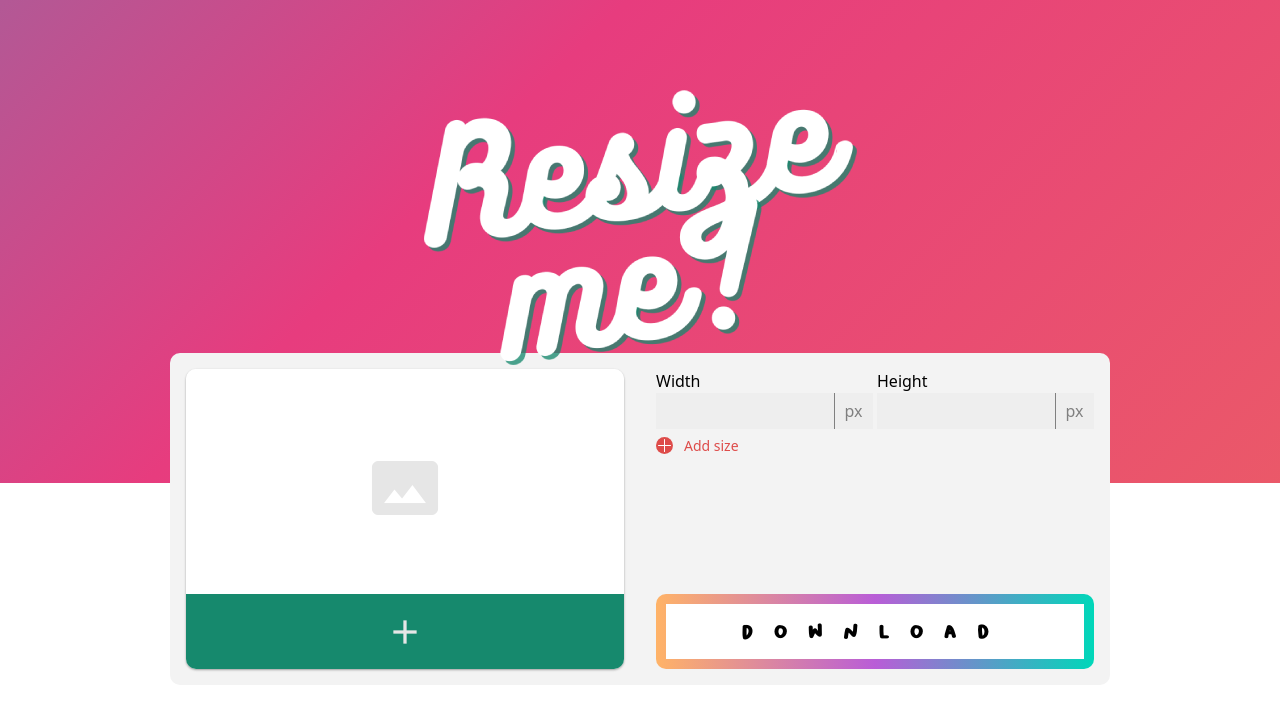
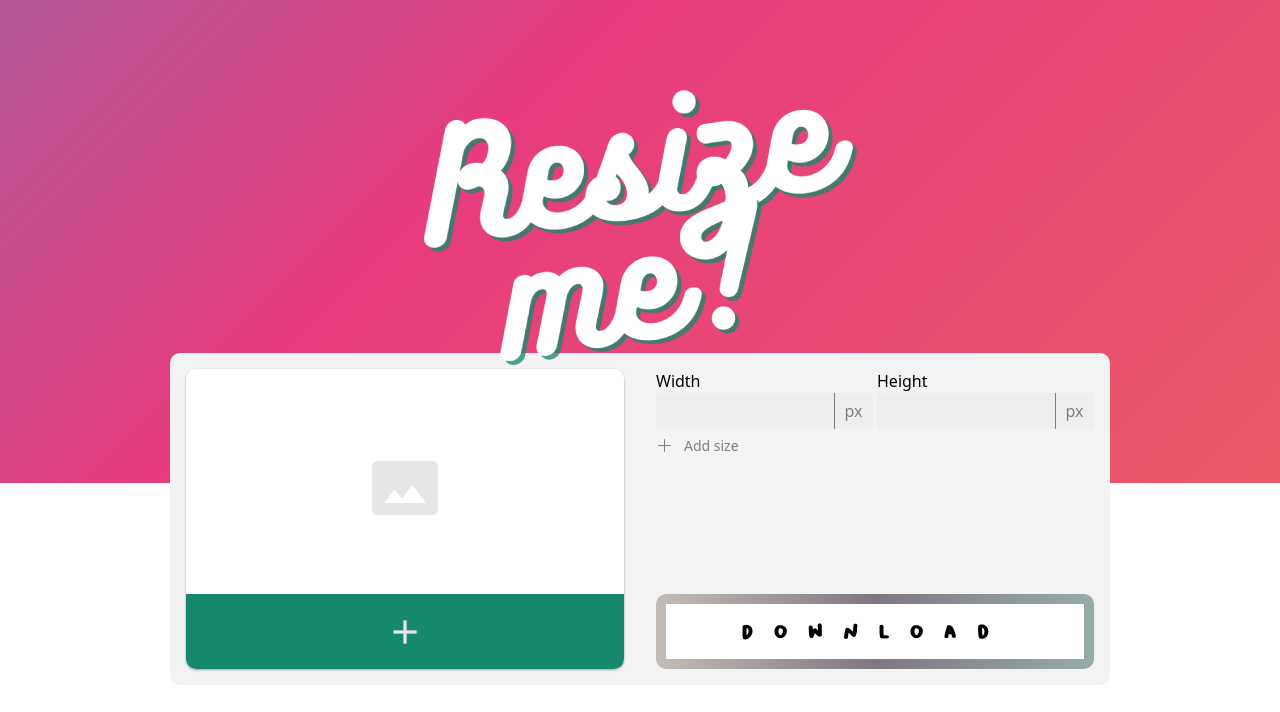
Before and after one commit to avelezdo/resize-images, a React (Vite) app: page / in a window 1280 px wide. In both pictures the pointer is over the button "Add size". Shown: the top 712 px of the page. Built offline with nearby package versions, Linux system fonts and the light colour scheme; no server answers.

Commit message:
Mejora en los diseños de los botones de añadir tamaños y del download cuando están deshabilitados

```diff
--- a/src/components/DimensionList/DimensionList.css
+++ b/src/components/DimensionList/DimensionList.css
@@ -12,12 +12,12 @@
 	color: #de4c4a;
 }
 .sizes-buttons-wrapper button:hover {
-	color: #de4c4a !important;
+	color: #de4c4a;
 }
 
 .sizes-buttons-wrapper button:hover .add-icon,
 .sizes-buttons-wrapper button:hover .remove-icon {
-	color: #fff !important;
+	color: #fff;
 	background-color: #de4c4a;
 }
 
@@ -65,7 +65,7 @@
 }
 
 .dimensions-list-wrapper svg:hover {
-	color: #fff !important;
+	color: #fff;
 	background-color: #de4c4a;
 }
 
@@ -75,7 +75,7 @@
 }
 
 .dimensions-list-wrapper input:disabled {
-    filter: brightness(.95);
+	filter: brightness(0.95);
 }
 
 .size {
@@ -106,3 +106,16 @@ input[type='number']::-webkit-inner-spin-button,
 input[type='number']::-webkit-outer-spin-button {
 	opacity: 0;
 }
+
+.add-dimensions-button:disabled:hover {
+	color: gray;
+}
+
+.add-dimensions-button:disabled .add-icon {
+	color: gray;
+}
+
+.add-dimensions-button:disabled:hover .add-icon {
+	background-color: transparent;
+	color: gray;
+}
--- a/src/components/DimensionList/DimensionList.jsx
+++ b/src/components/DimensionList/DimensionList.jsx
@@ -30,7 +30,7 @@ function DimensionList() {
 		<div className='dimensions-wrapper'>
 			{dimensionList}
 			<div className='flex justify-start gap-3 sizes-buttons-wrapper'>
-				<button type='button' className='plus_add_button' onClick={addDimensions} disabled={!areDimensionsEnabled}>
+				<button type='button' className='add-dimensions-button' onClick={addDimensions} disabled={!areDimensionsEnabled}>
 					<span className='add-icon' aria-hidden='true'>
 						<svg width='13' height='13'>
 							<path
--- a/src/components/DownloadButton/DownloadButton.css
+++ b/src/components/DownloadButton/DownloadButton.css
@@ -19,9 +19,6 @@
 	justify-content: center;
 	align-items: center;
 	margin-top: 1rem;
-}
-
-.download-button {
 	background-image: linear-gradient(white, white), linear-gradient(270deg, #00d7b9, #b95dd7 50%, #ffb367 100%);
 	background-repeat: no-repeat;
 	background-origin: padding-box, border-box;
@@ -30,7 +27,6 @@
 
 .download-button:hover {
 	background-image: linear-gradient(white, white), linear-gradient(180deg, #00d7b9, #b95dd7 50%, #ffb367 100%);
-
 	background-repeat: no-repeat;
 	background-size: 100% 100%, 100% 200%;
 	background-position: 0 0, 0 100%;
@@ -38,6 +34,17 @@
 	animation: highlight 1s infinite alternate;
 }
 
+.download-button:disabled {
+	filter: grayscale(90%);
+}
+
+.download-button:disabled:hover {
+	background-image: linear-gradient(white, white), linear-gradient(270deg, #00d7b9, #b95dd7 50%, #ffb367 100%);
+	background-repeat: no-repeat;
+	background-origin: padding-box, border-box;
+	animation: none;
+}
+
 @keyframes highlight {
 	100% {
 		background-position: 0 0, 0 0;
```
